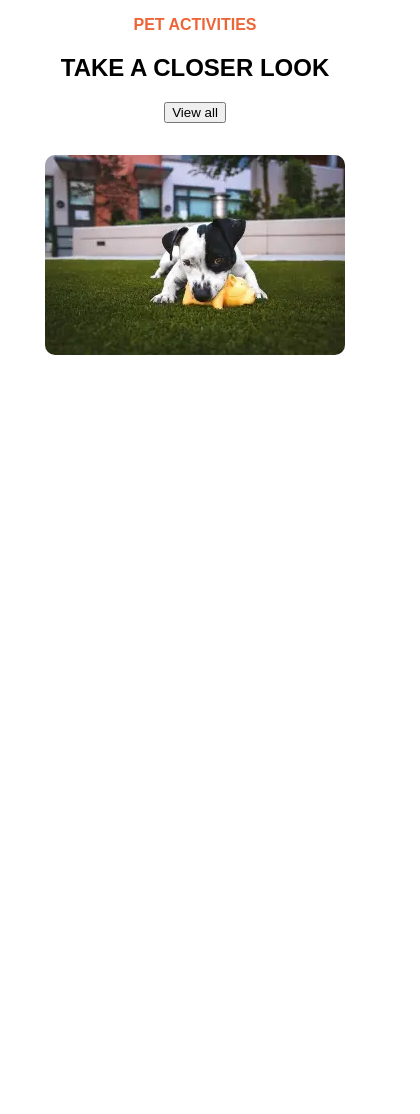
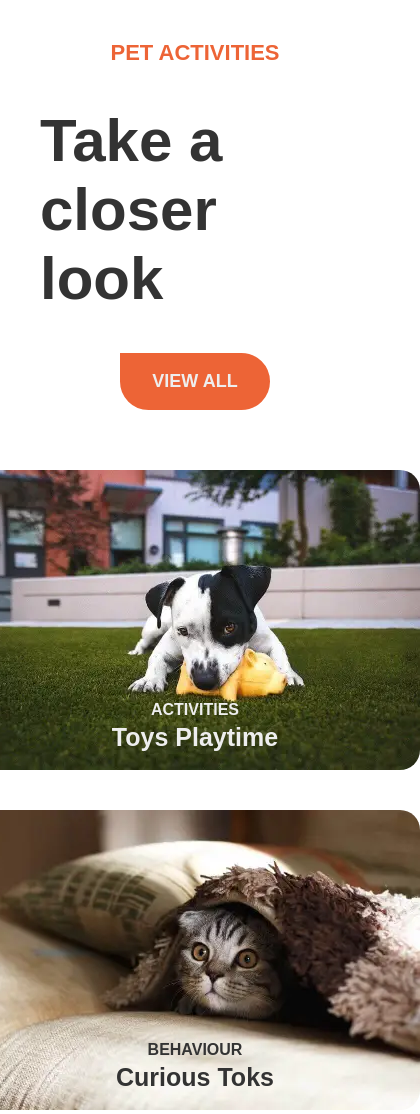
Before and after one commit to dabocher/202301-w1ch4-david-botello, a website built with Parcel: page src/index.html in a window 390 px wide. Shown: the top 1114 px of the page, 420 px wide, since content can reach past the window. Before the commit the page ends 844 px from the top, so only its background shows below. Built offline with nearby package versions, Linux system fonts and the light colour scheme; files whose address does not match are found by name.

Commit message:
Add cards mobile first

```diff
--- a/src/index.html
+++ b/src/index.html
@@ -12,17 +12,44 @@
 
 <body>
   <section class="first-look">
-    <span class="first-look__page-title">PET ACTIVITIES</span>
-    <h1 class="firts-look__heading-primary">TAKE A CLOSER LOOK</h1>
-    <button class="first-look__button">View all</button>
+    <span class="first-look__page-title uppercase">Pet Activities</span>
+    <h1 class="firts-look__heading-primary">Take a closer look</h1>
+    <button class="first-look__button uppercase">View All</button>
   </section>
-  <section class="images">
-    <picture>
-      <img src="/src/img/01small.webp" width="300" height="200" alt="little dog bitten a toy">
-    </picture>
-    <caption class=""></caption>
-  </section>
+  <main class="section-images">
+    <article class="section-images__card images">
+      <picture class="images__container">
+        <img class="images__image" src="/src/img/01medium.webp" width="450" height="300" alt="little dog bitten a toy">
+      </picture>
+      <caption class="images__caption">
+        <span class="images__caption-text-capital uppercase">Activities</span>
+        <span class="images__caption-text">Toys Playtime</span>
+      </caption>
+    </article>
 
+    <article class="section-images__card images">
+      <picture class="images__container">
+        <img class="images__image" src="/src/img/02medium.webp" width="450" height="300"
+          alt="kitten hidden and watching">
+      </picture>
+      <caption class="images__caption">
+        <span class="images__caption-text-capital uppercase color-black">Behaviour</span>
+        <span class="images__caption-text color-black">Curious Toks</span>
+      </caption>
+    </article>
+
+    <article class="section-images__card images">
+      <picture class="images__container">
+        <img class="images__image" src="/src/img/03medium.webp" width="450" height="300"
+          alt="little dog running and laughing">
+      </picture>
+      <caption class="images__caption">
+        <span class="images__caption-text-capital uppercase">Sports</span>
+        <span class="images__caption-text">Unstoppable runners</span>
+      </caption>
+    </article>
+
+  </main>
 </body>
 
 </html>
--- a/src/style.css
+++ b/src/style.css
@@ -5,47 +5,118 @@
   --fontFamily-nunito: "Nunito", sans-serif;
   --fontWeight-nunito-regular: 400;
   --fontWeight-nunito-extrabold: 800;
+  --color-accent: #ed6436;
+  --color-grey-dark: #333;
+  --color-white: #eee;
 }
 
 * {
   box-sizing: border-box;
 }
 
+html {
+  font-size: 62.5%;
+}
+
 body {
   display: flex;
   flex-direction: column;
   gap: 2rem;
-  padding: 1rem;
   margin: 0;
   font-family: var(--fontFamily-nunito);
+  color: var(--color-grey-dark);
+}
+
+.uppercase {
+  text-transform: uppercase;
 }
 
 .first-look {
+  margin: 4rem;
   display: flex;
   align-items: center;
   flex-direction: column;
+  gap: 4rem;
 }
 
 .first-look__page-title {
   display: block;
   text-align: center;
-  color: #ed6436;
+  font-size: 2.2rem;
+  color: var(--color-accent);
   font-weight: var(--fontWeight-nunito-extrabold);
 }
 
+.firts-look__heading-primary {
+  font-size: 6rem;
+  margin: 0;
+}
 .first-look__button {
   display: block;
   text-align: center;
+  border: none;
+  border-radius: 50px;
+  border-top-left-radius: 0;
+  padding: 1.6rem 3rem;
+  font-size: 1.8rem;
+  font-weight: 700;
+  font-family: inherit;
+  background: var(--color-accent);
+  color: var(--color-white);
+  border: 2px solid var(--color-accent);
 }
 
+.first-look__button:hover {
+  background: transparent;
+  color: var(--color-accent);
+  border: 2px solid var(--color-accent);
+}
+
+.section-images {
+  display: flex;
+  flex-direction: column;
+  align-items: center;
+  row-gap: 4rem;
+  margin-bottom: 1rem;
+}
 .images {
   display: flex;
   flex-direction: column;
   align-items: center;
-}
-picture {
+  position: relative;
 }
 
-img {
-  border-radius: 10px;
+.images__container {
+  display: flex;
+  flex-direction: column;
+  position: relative;
 }
+
+.images__image {
+  border-radius: 20px;
+}
+
+.images__caption {
+  position: absolute;
+  left: 50%;
+  transform: translateX(-50%);
+}
+
+.images__caption-text-capital {
+  position: absolute;
+  bottom: 17%;
+  font-size: 1.6rem;
+  font-weight: bold;
+  color: var(--color-white);
+}
+.images__caption-text {
+  position: absolute;
+  bottom: 6%;
+  font-weight: 800;
+  font-size: 2.5rem;
+  color: var(--color-white);
+}
+
+.color-black {
+  color: var(--color-grey-dark);
+}
```
Also changed, not shown: src/img/01medium.webp (added), src/img/02medium.webp (added), src/img/03medium.webp (added).
